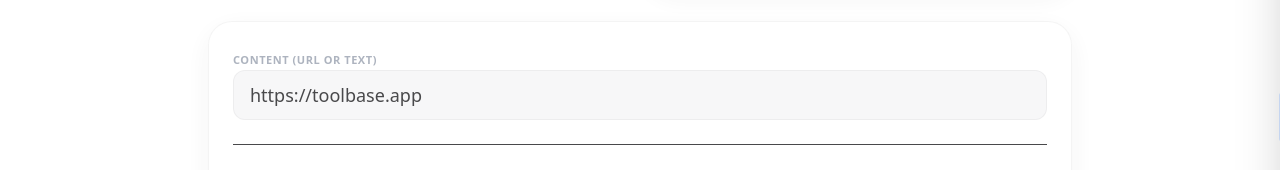
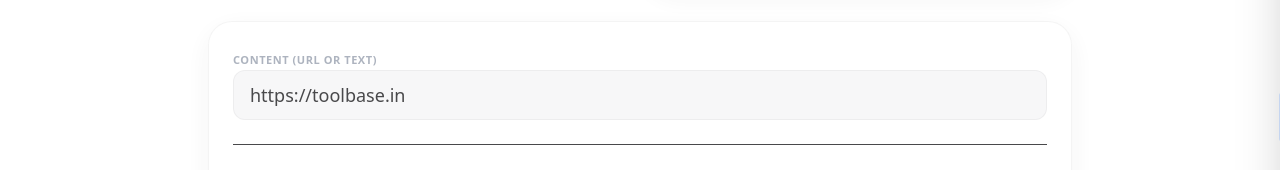
Before and after one commit to openbuildnetwork/toolbase, a Next.js app: page /qr-forge in a window 1280 px wide. Shown: the part 283-453 px from the top of the page. Built offline with nearby package versions, Linux system fonts and the light colour scheme.

Commit message:
feat: implement QrForge tool for QR code generation and decoding with camera support

```diff
--- a/src/app/(tools)/qr-forge/components/QrForgeFeature.tsx
+++ b/src/app/(tools)/qr-forge/components/QrForgeFeature.tsx
@@ -78,7 +78,7 @@ export default function QrForgeFeature() {
   const decTool = useTIPTool('qr-forge/decode');
 
   // State
-  const [textInput, setTextInput] = useState('https://toolbase.app');
+  const [textInput, setTextInput] = useState('https://toolbase.in');
   const [genResult, setGenResult] = useState<string | null>(null);
   const [decResult, setDecResult] = useState<{ text?: string, objectUrl?: string } | null>(null);
   const [errorMsg, setErrorMsg] = useState<string | null>(null);
@@ -237,7 +237,7 @@ export default function QrForgeFeature() {
             <div className="flex justify-between items-center mb-4">
               <Label className="text-base">Upload or Scan QR Code</Label>
               <Button
-                variant={showCamera ? "default" : "outline"}
+                variant={showCamera ? "primary" : "outline"}
                 size="sm"
                 onClick={() => setShowCamera(!showCamera)}
                 className="gap-2"
@@ -257,10 +257,10 @@ export default function QrForgeFeature() {
             )}
 
             {decTool.isProcessing && !showCamera && (
-               <div className="flex justify-center items-center gap-2 py-8 text-muted-foreground animate-pulse">
-                 <RefreshCw className="w-5 h-5 animate-spin" />
-                 <span>Decoding QR Code...</span>
-               </div>
+              <div className="flex justify-center items-center gap-2 py-8 text-muted-foreground animate-pulse">
+                <RefreshCw className="w-5 h-5 animate-spin" />
+                <span>Decoding QR Code...</span>
+              </div>
             )}
 
             {decResult && !decTool.isProcessing && (
--- a/src/app/(tools)/qr-forge/config.ts
+++ b/src/app/(tools)/qr-forge/config.ts
@@ -27,7 +27,7 @@ export const qrForgeConfig: ToolMeta = {
       mobileOptimized: true,
       configSchema: {
         fields: [
-          { key: 'text', label: 'Content', type: 'string', default: 'https://toolbase.app', description: 'URL or text to encode' }
+          { key: 'text', label: 'Content', type: 'string', default: 'https://toolbase.in', description: 'URL or text to encode' }
         ]
       },
       getExecutor: async () => {
--- a/src/workers/qr-forge.worker.ts
+++ b/src/workers/qr-forge.worker.ts
@@ -19,10 +19,10 @@ interface WorkerResult {
 async function process_generate(request: GenerateRequest): Promise<WorkerResult> {
   const { text } = request;
 
-  const payloadText = text || 'https://toolbase.app';
+  const payloadText = text || 'https://toolbase.in';
 
   if (!payloadText) {
-     throw new Error('No text provided to encode');
+    throw new Error('No text provided to encode');
   }
 
   // Create raw QR matrix
```
Also changed, not shown: public/assets/thumbnails/qr-forge.png (added), 1 other file (tests, documents, lock files or other folders).
